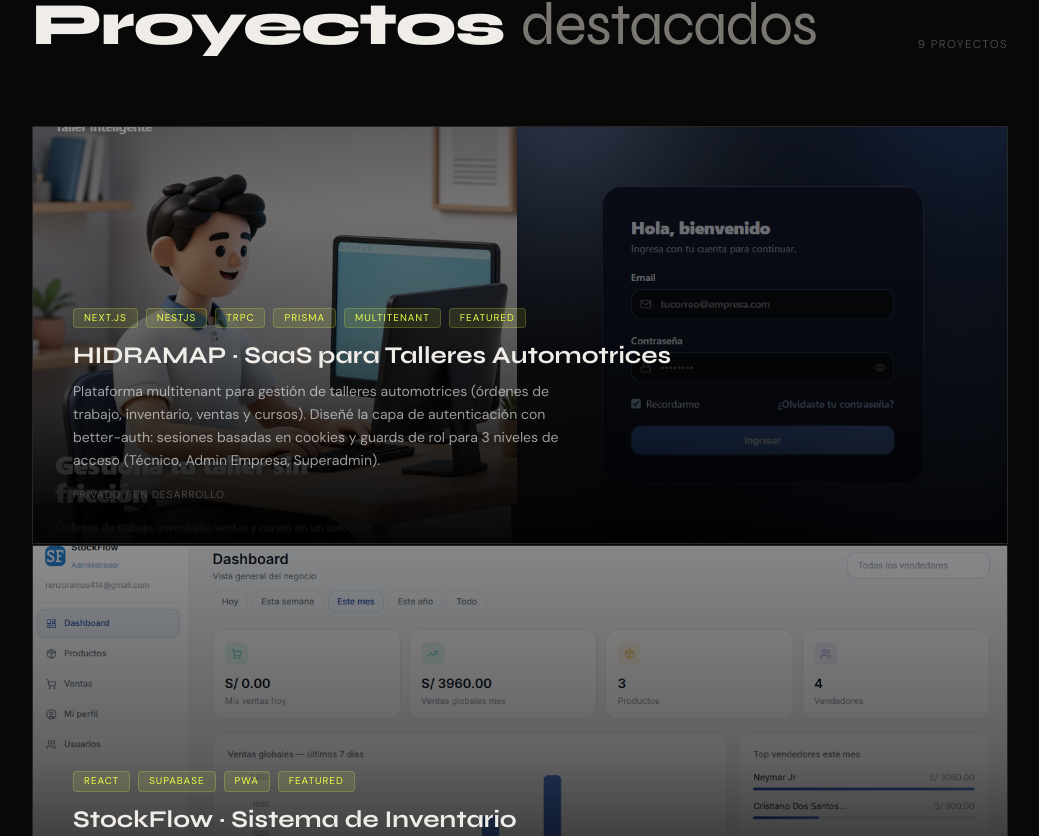
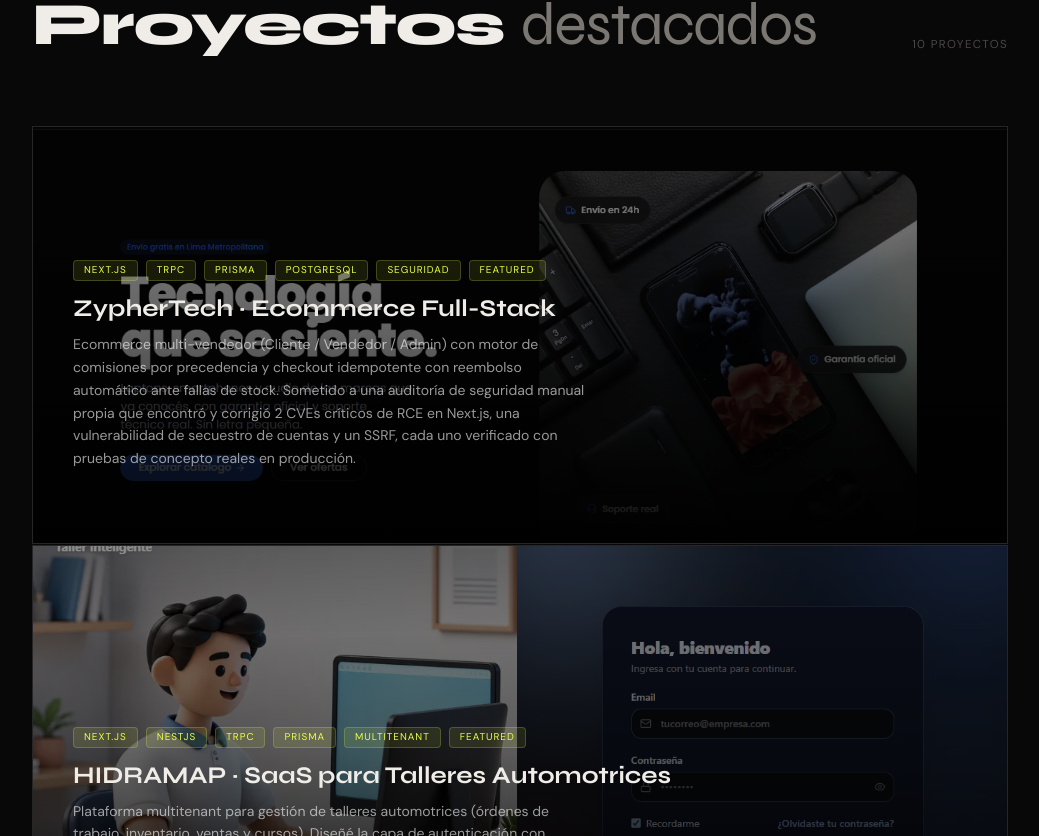
Before and after one commit to Case1490/portafolio2.0, a React (Vite) app: page / in a window 1280 px wide. Shown: the part 5240-6076 px from the top of the page, without its empty margins (120-1159 px from the left). Built offline with nearby package versions, Linux system fonts and the light colour scheme.

Commit message:
feat: agregar proyecto ZypherTech como banner principal
Ecommerce full-stack con auditoria de seguridad propia (CVEs de RCE,
secuestro de cuentas y SSRF corregidos), destacado como primer featured.

```diff
--- a/src/sections/Portfolio.jsx
+++ b/src/sections/Portfolio.jsx
@@ -11,10 +11,19 @@ import imgWebberyl from "../assets/portafolio/webberyl.jpg";
 import imgProposito from "../assets/portafolio/propositocreativo.png";
 import imgChambapp from "../assets/portafolio/chambapp.png";
 import imgHidramap from "../assets/portafolio/hidramap.png";
+import imgZyphertech from "../assets/portafolio/zyphertech.png";
 
 const projects = [
 
   {
+  title: "ZypherTech · Ecommerce Full-Stack",
+  desc: "Ecommerce multi-vendedor (Cliente / Vendedor / Admin) con motor de comisiones por precedencia y checkout idempotente con reembolso automático ante fallas de stock. Sometido a una auditoría de seguridad manual propia que encontró y corrigió 2 CVEs críticos de RCE en Next.js, una vulnerabilidad de secuestro de cuentas y un SSRF, cada uno verificado con pruebas de concepto reales en producción.",
+  tags: ["Next.js", "tRPC", "Prisma", "PostgreSQL", "Seguridad", "Featured"],
+  img: imgZyphertech,
+  url: "https://ecommerce-jvt.vercel.app/",
+  featured: true,
+},
+{
   title: "HIDRAMAP · SaaS para Talleres Automotrices",
   desc: "Plataforma multitenant para gestión de talleres automotrices (órdenes de trabajo, inventario, ventas y cursos). Diseñé la capa de autenticación con better-auth: sesiones basadas en cookies y guards de rol para 3 niveles de acceso (Técnico, Admin Empresa, Superadmin).",
   tags: ["Next.js", "NestJS", "tRPC", "Prisma", "Multitenant", "Featured"],
```
Also changed, not shown: src/assets/portafolio/zyphertech.png (added).
